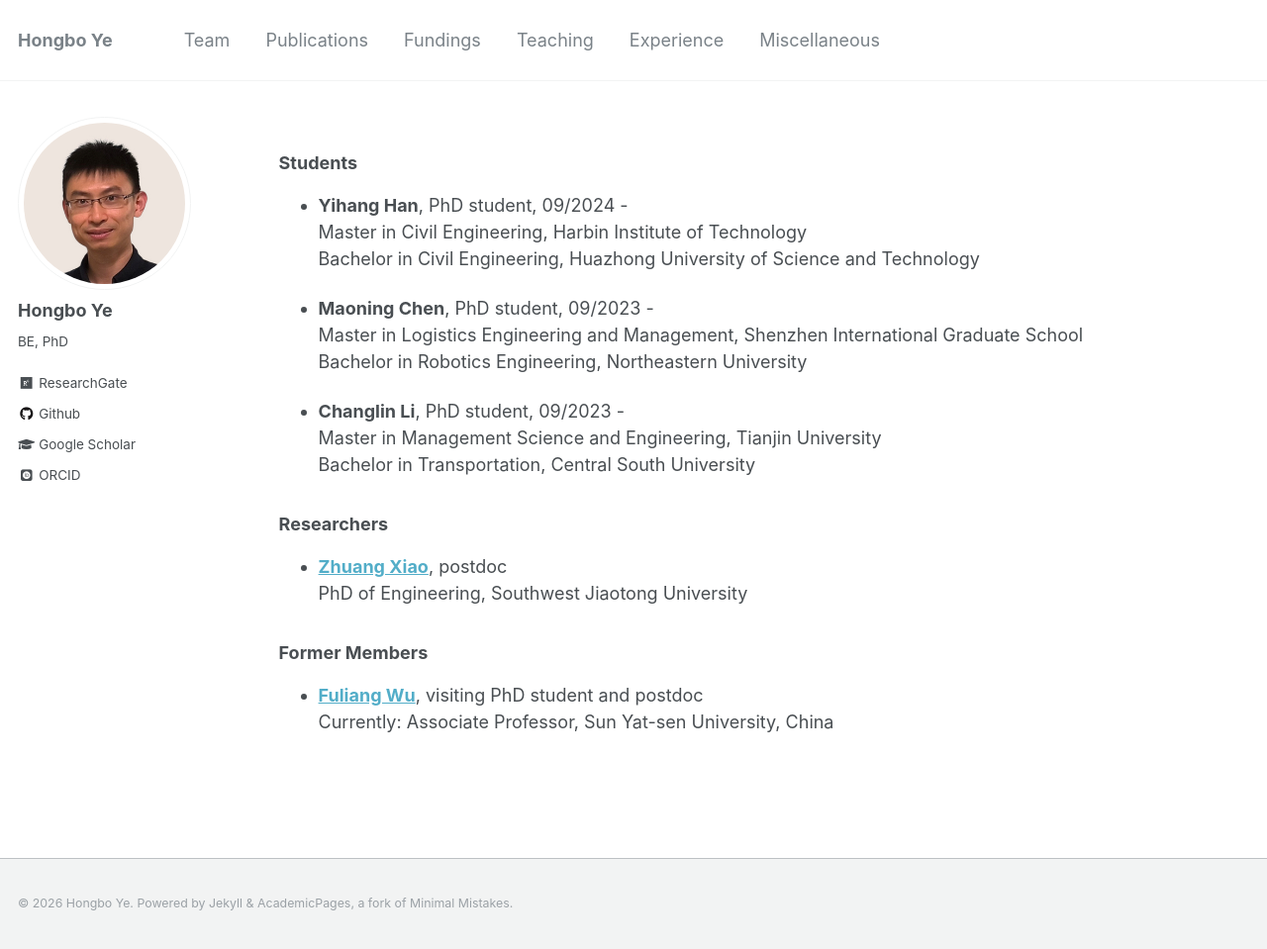
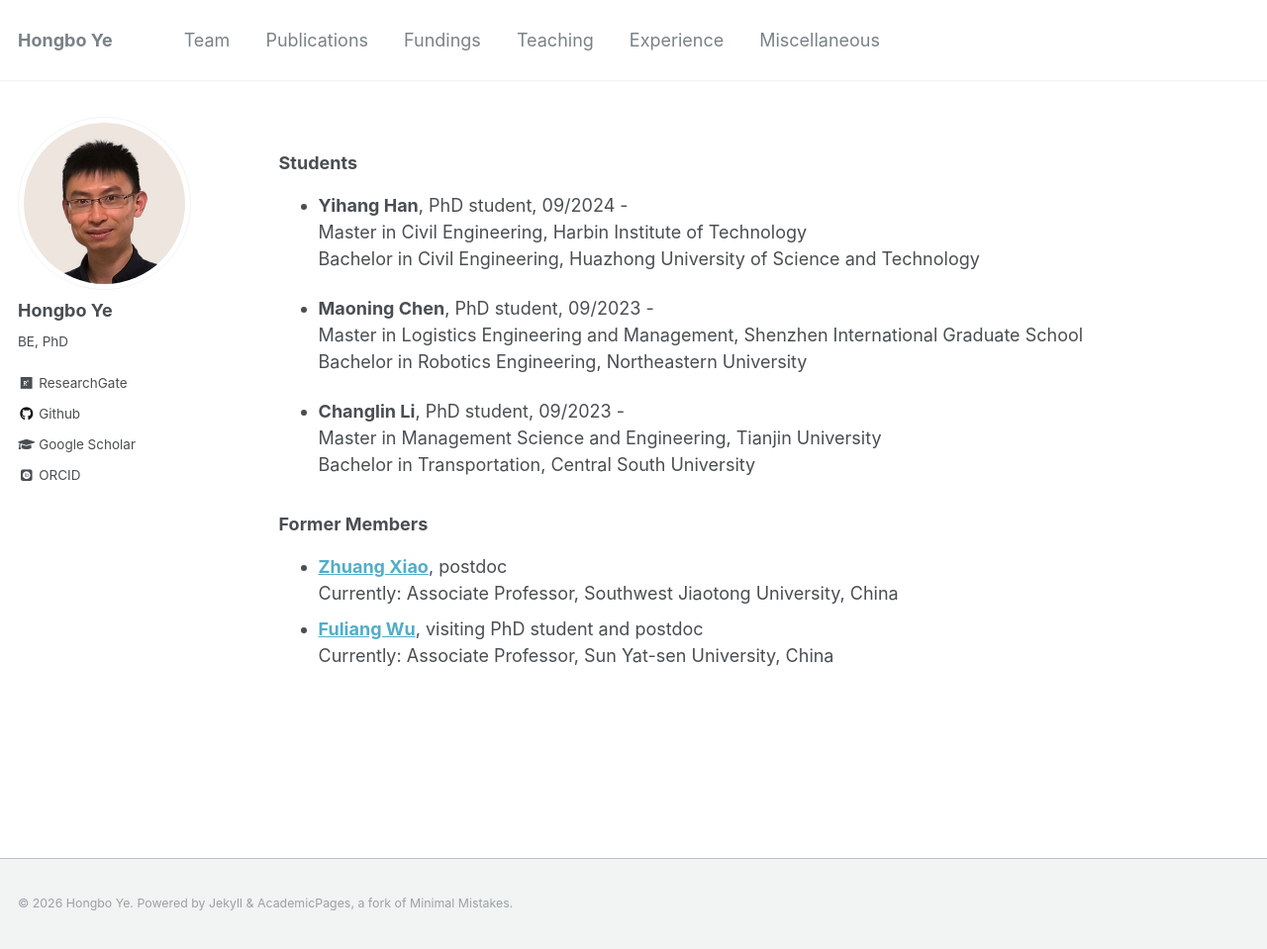
Before and after one commit to hb-ye/hb-ye.github.io, a Jekyll site: the page built from _pages/team.md, in a window 1280 px wide and 959 px high. Shown: the whole window at 99% size. Built offline with Jekyll 4.4.1, drawn with Linux system fonts in a browser that asks for light colours; some web fonts are replaced.

Commit message:
Update team.md

```diff
--- a/_pages/team.md
+++ b/_pages/team.md
@@ -20,10 +20,12 @@ author_profile: true
 
 - **Changlin Li**, PhD student, 09/2023 -  <br> Master in Management Science and Engineering, Tianjin University <br> Bachelor in Transportation, Central South University
 
-### Researchers
 
-- [**Zhuang Xiao**](https://scholar.google.de/citations?hl=en&user=ijnlwrYAAAAJ), postdoc <br> PhD of Engineering, Southwest Jiaotong University
+<!-- ### Researchers -->
+
 
 ### Former Members
+- [**Zhuang Xiao**](https://faculty.swjtu.edu.cn/xiaozhuang), postdoc <br>
+ Currently: Associate Professor, Southwest Jiaotong University, China
 - [**Fuliang Wu**](https://ise.sysu.edu.cn/teacher/1514), visiting PhD student and postdoc <br>
  Currently: Associate Professor, Sun Yat-sen University, China
```
